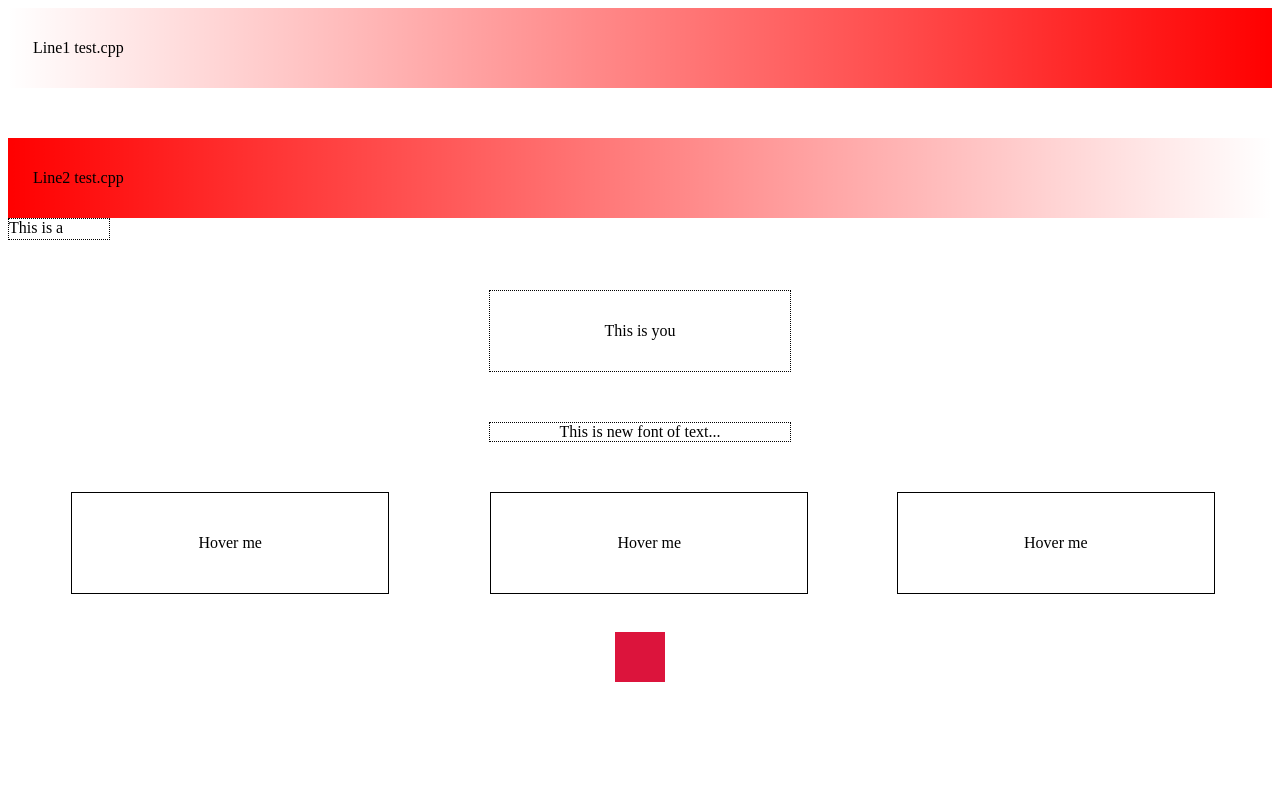
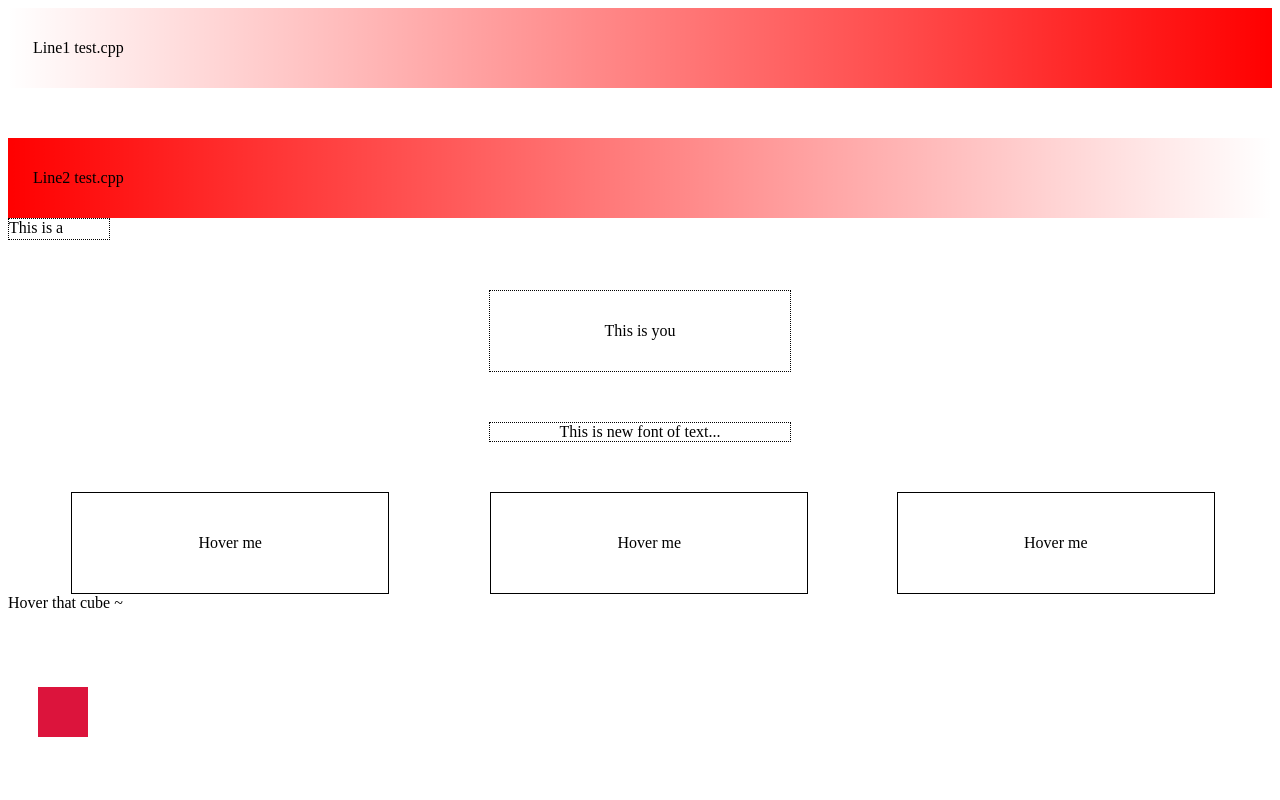
Before and after one commit to baoduyne/HTML, a plain HTML site: page linear.html in a window 1280 px wide. Shown: the top 800 px of the page. Drawn offline with Linux system fonts and the light colour scheme; a web font is replaced by a local one.

Commit message:
update myweb.css, myweb.html, linear.html and translate.css

```diff
--- a/Memory/src/myweb.css
+++ b/Memory/src/myweb.css
@@ -8,6 +8,7 @@ body{
     color:#595456;
     color:#323232;
     color:#ea940c;
+    color:black;
 
 }
 
@@ -338,6 +339,7 @@ float:left;
     border-radius: 35px;
     float :left;
     width: 60px;
+
 }
 
 .logofooter{
--- a/linear.html
+++ b/linear.html
@@ -1,4 +1,4 @@
-<!doctyle HTML>
+<!DOCTYPE html>
 <HTML lang = "vi">
     <head>
         <title>Ono</title>
@@ -6,6 +6,7 @@
         <link rel = "stylesheet" href = "para.css">
         <link rel = "stylesheet" href="transform.css">
         <link rel = "stylesheet" href = "translate.css">
+        <link rel = "stylesheet" href ="animati.css">
         <link rel ="icon">
 
     </head>
@@ -17,11 +18,19 @@
             <p>Line2 test.cpp</p>
         </div>
         <div class = "overflow">This is a longggggggggggggggg long long long long long paragraph</div>
+
         <div class = "texttest"><p>This is you</p></div>
         <div class = "texttest" style = "font-family:myfirstfont"> This is new font of text... </div>
         <div class = "trans" id = "trans1"><p>Hover me</p></div>
         <div class = "trans" style = "left:13%" id = "trans2"><p>Hover me</p></div>
         <div class = "trans" style = "left:20%" id = "trans3"><p>Hover me</p></div>
-        <div class = "translt"></div>
+         </br>
+        <div class = "divtrans">
+            <p style = "clear:left;margin-top:30px">Hover that cube ~ </p>
+            <div class = "translt"></div>
+        </div>
+        <div class = "anima"></div>
+        <div style="margin-top:500px"></div>
+        <div class ="animacolo"></div>
     </body>
 </HTML>
--- a/translate.css
+++ b/translate.css
@@ -1,11 +1,18 @@
+.divtrans{
+    width:500px;
+    margin-top: 40px;
+    clear:left;
+}
+
+
 .translt{
 width:50px;
 height:50px;
 margin-top: 15%;
 background-color:crimson ;
+margin-left: 30px;
 transition:width 2s,height 2s,transform 2s;
-margin-left: auto;
-margin-right: auto;
+clear:left;
 }
 
 .translt:hover{
```
Also changed, not shown: Memory/src/myweb.html (+1 -1 lines).
